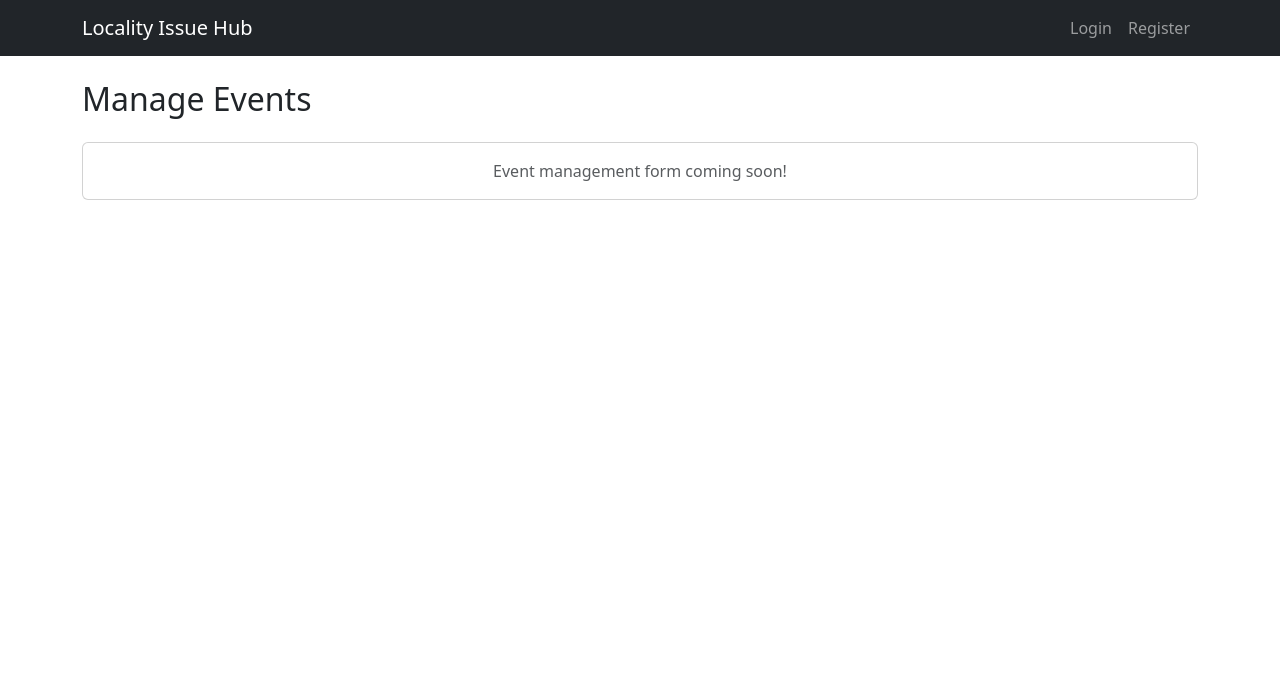
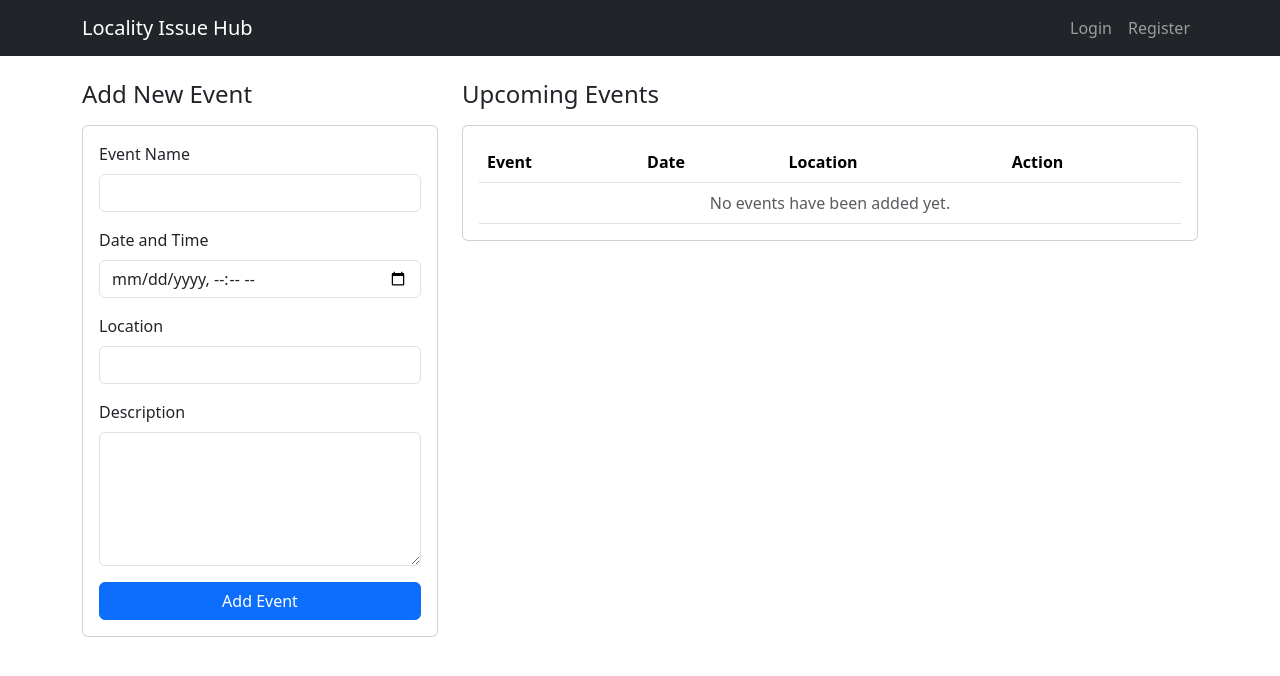
Before and after one commit to aftab-exr/LocalityIssueHub, a Flask app: template templates/admin_events.html in a window 1280 px wide. Shown: the top 676 px of the page. Run offline with Flask 3, Linux system fonts and the light colour scheme; the template is opened without the code that fills it, so the values that code supplies are empty.

```diff
--- a/app.py
+++ b/app.py
@@ -2,6 +2,7 @@ from flask import Flask, render_template, request, redirect, url_for, flash, ses
 import os
 from flask_sqlalchemy import SQLAlchemy
 from functools import wraps
+from datetime import datetime
 from models import db, User, Complaint, LocalAuthority, ForumPost, ForumComment, Event
 from werkzeug.security import generate_password_hash, check_password_hash
 from werkzeug.utils import secure_filename
@@ -309,63 +310,75 @@ def create_post():
     # If it's a GET request, just show the form
     return render_template('create_post.html')
 
-# --- NEW: Post Detail Page (View Post & Add Comment) ---
-@app.route('/forum/post/<int:post_id>', methods=['GET', 'POST'])
-@login_required
-def post_detail(post_id):
-    """
-    GET: Shows a single post and all its comments.
-    POST: Handles adding a new comment to that post.
-    """
-    # Find the post by its ID, or return a 404 error
-    post = ForumPost.query.get_or_404(post_id)
-
-    if request.method == 'POST':
-        # This is an "Add Comment" submission
-        content = request.form.get('content')
-
-        if not content:
-            flash('Comment content cannot be empty.', 'danger')
-        else:
-            new_comment = ForumComment(
-                content=content,
-                user_id=session['user_id'], # Logged-in user
-                post_id=post.post_id        # This specific post
-            )
-            try:
-                db.session.add(new_comment)
-                db.session.commit()
-                flash('Comment added successfully!', 'success')
-            except Exception as e:
-                db.session.rollback()
-                flash(f'An error occurred: {e}', 'danger')
-
-        # Redirect back to the same page (refreshes the comment list)
-        return redirect(url_for('post_detail', post_id=post.post_id))
-
-    # If it's a GET request, just show the post and its comments
-    return render_template('post_detail.html', post=post)
-
-# --- NEW: Event Calendar (Public Page) ---
+# --- UPDATED: Event Calendar (Public Page) ---
 @app.route('/events')
 @login_required
 def events_calendar():
     """
     Displays the public event calendar.
     """
-    # Placeholder
-    return render_template('events_calendar.html') # We will create this
+    # Fetch all upcoming events, ordered by the soonest first
+    all_events = Event.query.order_by(Event.date.asc()).all()
 
-# --- NEW: Admin Event Management ---
+    # Render the new template, passing in the list of events
+    return render_template('events_calendar.html', events=all_events)
+
+# --- Admin Event Management ---
 @app.route('/admin/events', methods=['GET', 'POST'])
 @admin_required
 def admin_events():
     """
-    Admin page to add and delete events.
+    Admin page to add and view events.
     """
-    # Placeholder
-    return render_template('admin_events.html') # We will create this
+    if request.method == 'POST':
+        # Handle the form submission
+        name = request.form.get('name')
+        location = request.form.get('location')
+        description = request.form.get('description')
+        date_string = request.form.get('date')
 
+        # Convert the form's date string into a Python datetime object
+        event_date = datetime.fromisoformat(date_string)
+
+        new_event = Event(
+            name=name,
+            location=location,
+            description=description,
+            date=event_date,
+            user_id=session['user_id'] # The admin who created it
+        )
+        try:
+            db.session.add(new_event)
+            db.session.commit()
+            flash('New event added!', 'success')
+        except Exception as e:
+            db.session.rollback()
+            flash(f'An error occurred: {e}', 'danger')
+
+        return redirect(url_for('admin_events'))
+
+    # For a GET request, show the page with all events
+    # Order by date so the soonest events are first
+    all_events = Event.query.order_by(Event.date.asc()).all()
+    return render_template('admin_events.html', events=all_events)
+
+# --- NEW: Delete Event Route ---
+@app.route('/admin/events/delete/<int:event_id>')
+@admin_required
+def delete_event(event_id):
+    """
+    Deletes an event.
+    """
+    event = Event.query.get_or_404(event_id)
+    try:
+        db.session.delete(event)
+        db.session.commit()
+        flash('Event deleted successfully.', 'success')
+    except Exception as e:
+        db.session.rollback()
+        flash(f'An error occurred: {e}', 'danger')
+
+    return redirect(url_for('admin_events'))
 
 # --- Authentication Routes ---
 
--- a/templates/admin_events.html
+++ b/templates/admin_events.html
@@ -1,8 +1,74 @@
 {% extends "base.html" %}
+
 {% block title %}Manage Events{% endblock %}
+
 {% block content %}
-<h2 class="mb-4">Manage Events</h2>
-<div class="card">
-    <div class="card-body text-muted text-center">Event management form coming soon!</div>
+<div class="row">
+    <div class="col-md-4">
+        <h4 class="mb-3">Add New Event</h4>
+        <div class="card">
+            <div class="card-body">
+                <form method="POST" action="{{ url_for('admin_events') }}">
+                    <div class="mb-3">
+                        <label for="name" class="form-label">Event Name</label>
+                        <input type="text" class="form-control" id="name" name="name" required>
+                    </div>
+                    <div class="mb-3">
+                        <label for="date" class="form-label">Date and Time</label>
+                        <input type="datetime-local" class="form-control" id="date" name="date" required>
+                    </div>
+                    <div class="mb-3">
+                        <label for="location" class="form-label">Location</label>
+                        <input type="text" class="form-control" id="location" name="location" required>
+                    </div>
+                    <div class="mb-3">
+                        <label for="description" class="form-label">Description</label>
+                        <textarea class="form-control" id="description" name="description" rows="5" required></textarea>
+                    </div>
+                    <button type="submit" class="btn btn-primary w-100">Add Event</button>
+                </form>
+            </div>
+        </div>
+    </div>
+
+    <div class="col-md-8">
+        <h4 class="mb-3">Upcoming Events</h4>
+        <div class="card">
+            <div class="card-body">
+                <table class="table table-hover mb-0">
+                    <thead>
+                        <tr>
+                            <th scope="col">Event</th>
+                            <th scope="col">Date</th>
+                            <th scope="col">Location</th>
+                            <th scope="col">Action</th>
+                        </tr>
+                    </thead>
+                    <tbody>
+                        {% for event in events %}
+                        <tr>
+                            <td>{{ event.name }}</td>
+                            <td>{{ event.date.strftime('%Y-%m-%d %I:%M %p') }}</td>
+                            <td>{{ event.location }}</td>
+                            <td>
+                                <a href="{{ url_for('delete_event', event_id=event.event_id) }}"
+                                    class="btn btn-danger btn-sm"
+                                    onclick="return confirm('Are you sure you want to delete this event?');">
+                                    Delete
+                                </a>
+                            </td>
+                        </tr>
+                        {% endfor %}
+
+                        {% if not events %}
+                        <tr>
+                            <td colspan="4" class="text-center text-muted">No events have been added yet.</td>
+                        </tr>
+                        {% endif %}
+                    </tbody>
+                </table>
+            </div>
+        </div>
+    </div>
 </div>
 {% endblock %}
```
Also changed, not shown: templates/events_calendar.html (+28 -3 lines).
